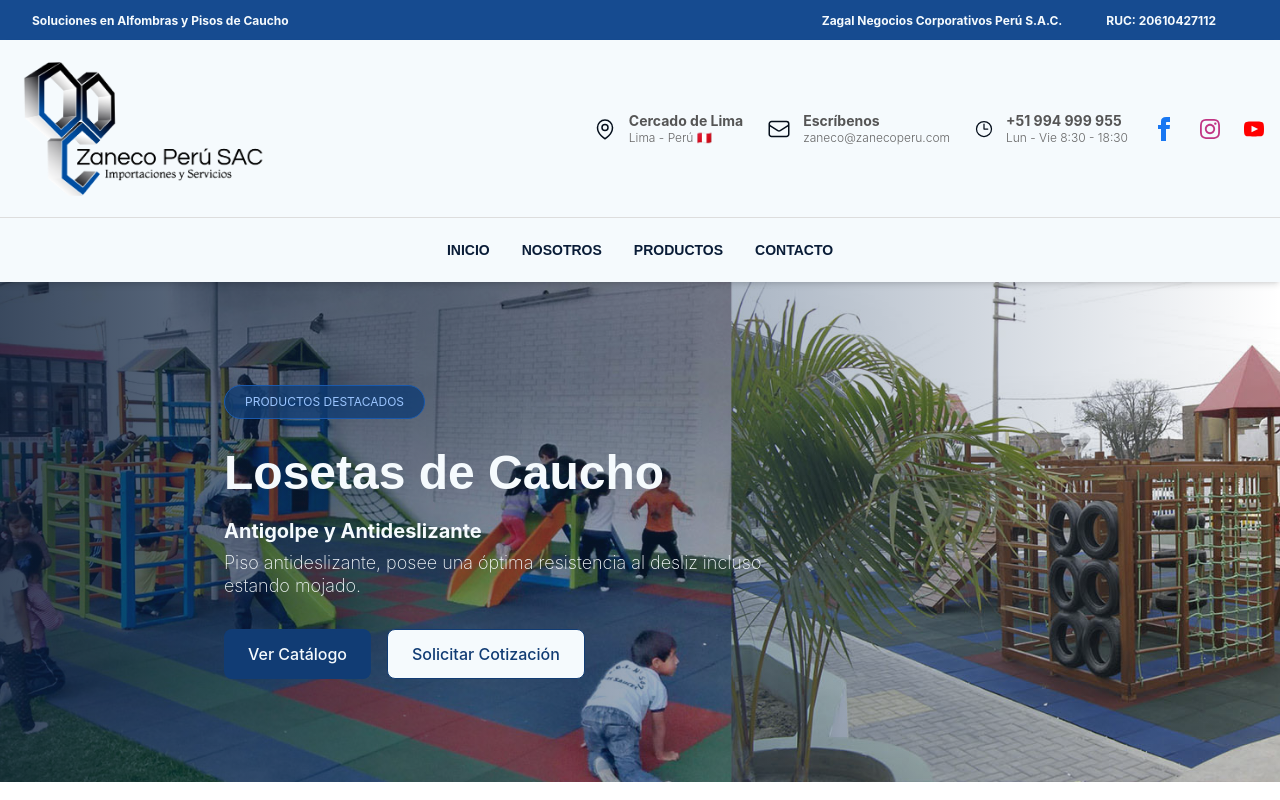
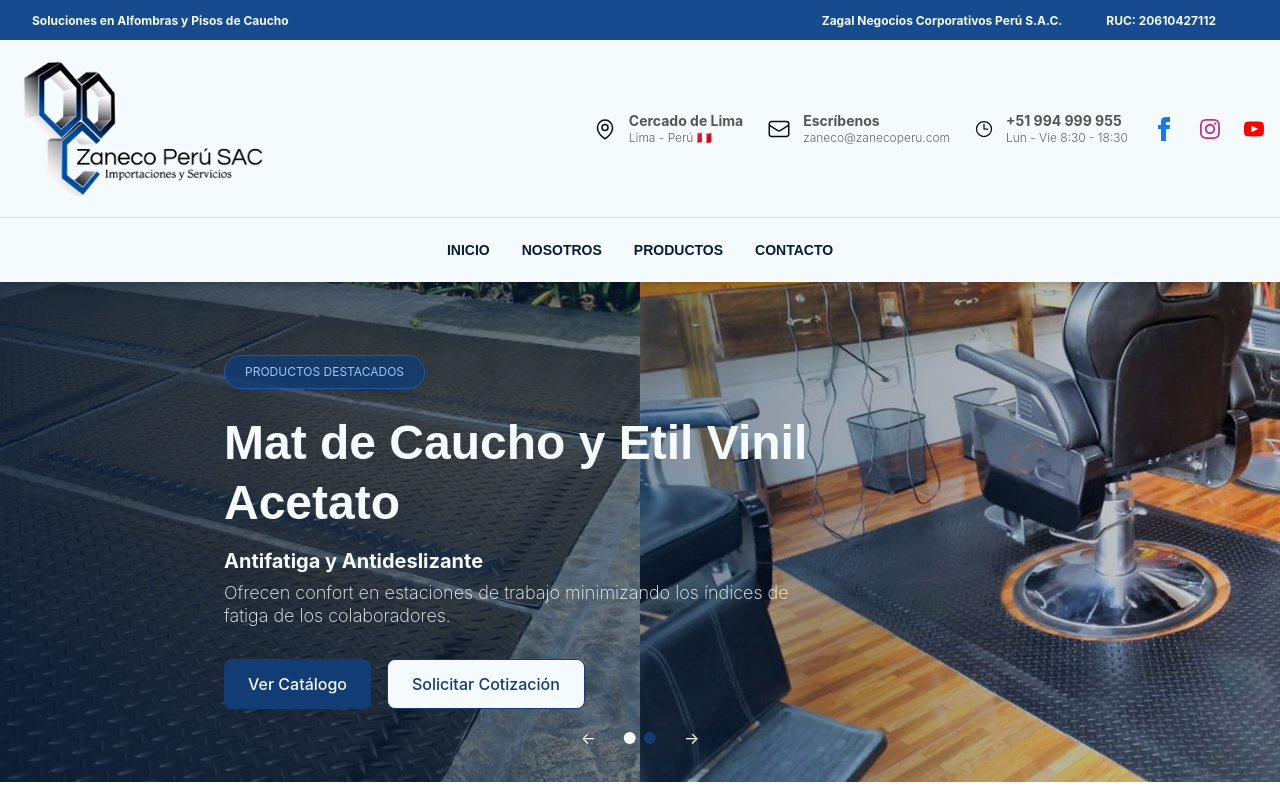
Before and after one commit to nicolaszagal/zanecowebsite, a Next.js app: page / in a window 1280 px wide. Shown: the top 800 px of the page. Built offline with nearby package versions, Linux system fonts and the light colour scheme.

Commit message:
feat: Slide Controllers

```diff
--- a/components/layout/home/Hero.tsx
+++ b/components/layout/home/Hero.tsx
@@ -1,5 +1,5 @@
 "use client"
-import { useEffect, useState } from "react";
+import { useEffect, useState, useRef, useCallback } from "react";
 import HeroSlide from "@/components/layout/home/HeroSlide";
 
 type ButtonVariant = "primary" | "secondary";
@@ -18,7 +18,6 @@
 };
 
 export default function Hero() {
-
     const slides: HeroSlideType[] = [
         {
             backgroundImage: "/img/home/hero.jpg",
@@ -40,17 +39,47 @@
                 { text: "Solicitar Cotización", variant: "secondary" },
             ],
         }
-    ]
+    ];
 
     const [currentSlide, setCurrentSlide] = useState(0);
+    const intervalRef = useRef<NodeJS.Timeout | null>(null);
+
+    // Clear and restart interval
+    const resetInterval = useCallback(() => {
+        if (intervalRef.current) {
+            clearInterval(intervalRef.current);
+        }
+        intervalRef.current = setInterval(() => {
+            setCurrentSlide((prev) => (prev + 1) % slides.length);
+        }, 8000);
+    }, [slides.length]);
 
     useEffect(() => {
-        const interval = setInterval(() => {
-            setCurrentSlide((prev) => (prev + 1) % slides.length);
-        }, 5000);
+        resetInterval();
+        return () => {
+            if (intervalRef.current) clearInterval(intervalRef.current);
+        };
+    }, [resetInterval]);
 
-        return () => clearInterval(interval);
-    }, [slides.length]);
+    // Wrap controller handlers to reset timer after manual change
+    const goToPrevious = () => {
+        setCurrentSlide((prev) =>
+            prev === 0 ? slides.length - 1 : prev - 1
+        );
+        resetInterval();
+    };
+
+    const goToNext = () => {
+        setCurrentSlide((prev) =>
+            prev === slides.length - 1 ? 0 : prev + 1
+        );
+        resetInterval();
+    };
+
+    const goToSlide = (idx: number) => {
+        setCurrentSlide(idx);
+        resetInterval();
+    };
 
     return (
         <section className="relative overflow-hidden">
@@ -62,6 +91,37 @@
                     <HeroSlide key={index} {...slide} />
                 ))}
             </div>
+            {/* Slide controllers */}
+            <div className="absolute bottom-6 left-1/2 transform -translate-x-1/2 flex gap-4 z-20">
+                <button
+                    aria-label="Anterior"
+                    onClick={goToPrevious}
+                    className="bg-neutral-800/60 text-white px-3 py-2 rounded-full hover:bg-neutral-700 transition"
+                >
+                    &#8592;
+                </button>
+                <div className="flex gap-2 items-center">
+                    {slides.map((_, idx) => (
+                        <button
+                            key={idx}
+                            className={`w-3 h-3 rounded-full transition ${
+                                idx === currentSlide
+                                    ? "bg-neutral"
+                                    : "bg-primary-500"
+                            }`}
+                            onClick={() => goToSlide(idx)}
+                            aria-label={`Go to slide ${idx + 1}`}
+                        />
+                    ))}
+                </div>
+                <button
+                    aria-label="Siguiente"
+                    onClick={goToNext}
+                    className="bg-neutral-800/60 text-white px-3 py-2 rounded-full hover:bg-neutral-700 transition"
+                >
+                    &#8594;
+                </button>
+            </div>
         </section>
     );
 }
```
